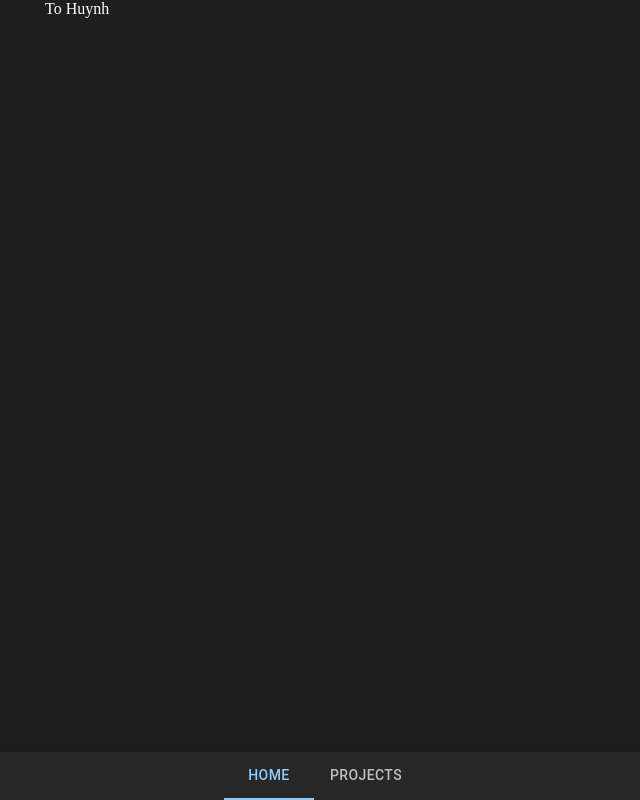
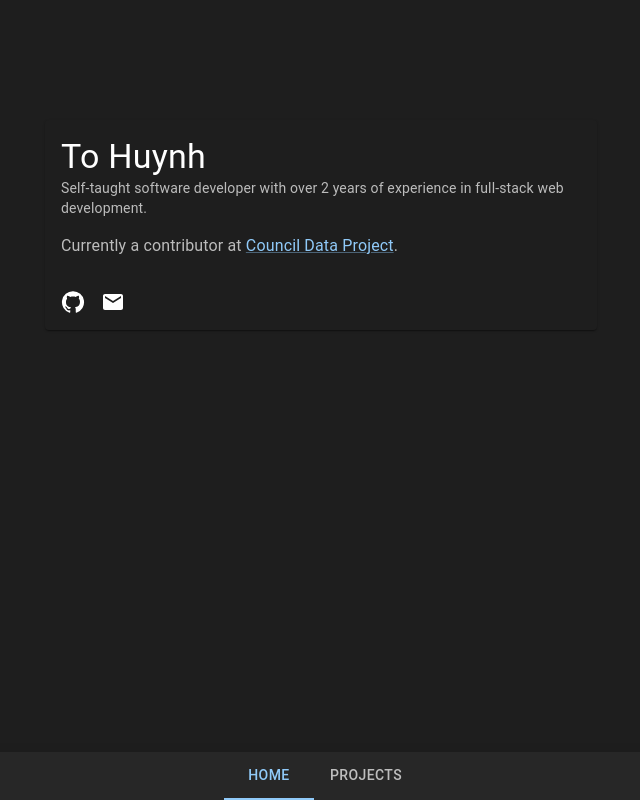
Before and after one commit to tohuynh/tohuynh.github.io, a Next.js app: page / in a window 1280 px wide. Shown: the whole page, without its empty margins (319-959 px from the left). Built offline with nearby package versions, Linux system fonts and the light colour scheme.

Commit message:
Add home page

```diff
--- a/components/Nav/index.tsx
+++ b/components/Nav/index.tsx
@@ -24,22 +24,24 @@ function LinkTab(props: LinkTabProps) {
 const navs = [
   {
     label: "Home",
-    href: "/"
+    href: "/",
   },
   {
     label: "Projects",
-    href: "/projects"
-  }
+    href: "/projects",
+  },
 ]
 
 const Nav = () => {
   const router = useRouter()
-  const pathnameIndex = navs.findIndex(({href}) => href === router.pathname)
+  const pathnameIndex = navs.findIndex(({ href }) => href === router.pathname)
 
   return (
     <AppBar position="fixed" sx={{ top: "auto", bottom: 0 }}>
       <Tabs value={Math.max(pathnameIndex, 0)} aria-label="Navigation" centered>
-        {navs.map(({label, href}) => <LinkTab key={label} label={label} href={href}/>)}
+        {navs.map(({ label, href }) => (
+          <LinkTab key={label} label={label} href={href} />
+        ))}
       </Tabs>
     </AppBar>
   )
--- a/components/page/index.tsx
+++ b/components/page/index.tsx
@@ -1,6 +1,6 @@
 import { Container, ThemeProvider, createTheme, Paper } from "@mui/material"
 import Head from "next/head"
-import { ReactNode, FC } from "react"
+import { ReactNode, FC, CSSProperties } from "react"
 
 import Nav from "../nav"
 
@@ -12,44 +12,38 @@ const darkTheme = createTheme({
 
 type PageProps = {
   children: ReactNode
+  style?: CSSProperties
 }
 
-const Page: FC<PageProps> = ({ children }) => {
+const Page: FC<PageProps> = ({ children, style }) => {
   return (
     <>
       <Head>
         <title>To Huynh</title>
         <meta name="title" content="To Huynh" />
-        <meta
-          name="description"
-          content="Self-taught software developer."
-        />
+        <meta name="description" content="Self-taught software developer." />
         <meta name="viewport" content="initial-scale=1, width=device-width" />
         <meta http-equiv="X-UA-Compatible" content="ie=edge" />
         <meta charSet="UTF-8" />
 
         <meta property="og:title" content="To Huynh" />
-        <meta
-          property="og:description"
-          content="Self-taught software developer."
-        />
+        <meta property="og:description" content="Self-taught software developer." />
         <meta property="og:url" content="https://tohuynh.github.io" />
         <meta property="og:type" content="website" />
 
         <meta name="twitter:title" content="To Huynh" />
-        <meta
-          name="twitter:description"
-          content="Self-taught software developer."
-        />
+        <meta name="twitter:description" content="Self-taught software developer." />
         <meta name="twitter:url" content="https://tohuynh.github.io" />
         <meta name="twitter:card" content="summary" />
       </Head>
       <ThemeProvider theme={darkTheme}>
         <Paper sx={{ minHeight: "100vh", width: "100%" }} square={true}>
           <Nav />
-          <Container maxWidth="sm">
-            <main>{children}</main>
-          </Container>
+          <main>
+            <Container maxWidth="sm" sx={style}>
+              {children}
+            </Container>
+          </main>
         </Paper>
       </ThemeProvider>
     </>
--- a/package.json
+++ b/package.json
@@ -12,6 +12,7 @@
   "dependencies": {
     "@emotion/react": "^11.9.3",
     "@emotion/styled": "^11.9.3",
+    "@mui/icons-material": "^5.8.4",
     "@mui/material": "^5.8.5",
     "next": "12.1.6",
     "react": "18.2.0",
--- a/pages/index.tsx
+++ b/pages/index.tsx
@@ -1,9 +1,46 @@
+import { Paper, Card, CardContent, CardActions, Typography, IconButton, Link } from "@mui/material"
+import { GitHub, Email } from "@mui/icons-material"
 import type { NextPage } from "next"
 
 import Page from "../components/page"
 
 const Home: NextPage = () => {
-  return <Page>To Huynh</Page>
+  return (
+    <Page style={{ paddingTop: "15vh" }}>
+      <Card>
+        <CardContent>
+          <Typography variant="h4" component="h1">
+            To Huynh
+          </Typography>
+          <Typography variant="body2" color="text.secondary">
+            Self-taught software developer with over 2 years of experience in full-stack web
+            development.
+          </Typography>
+          <Typography variant="body1" color="text.secondary" sx={{ marginTop: "1rem" }}>
+            Currently a contributor at{" "}
+            <Link target="_blank" rel="noreferrer noopener" href="https://councildataproject.org">
+              Council Data Project
+            </Link>
+            .
+          </Typography>
+        </CardContent>
+        <CardActions disableSpacing>
+          <IconButton
+            arial-label="GitHub"
+            component="a"
+            href="https://github.com/tohuynh"
+            target="_blank"
+            rel="noreferrer noopener"
+          >
+            <GitHub />
+          </IconButton>
+          <IconButton arial-label="Email" component="a" href="mailto:huynh.nto@gmail.com">
+            <Email />
+          </IconButton>
+        </CardActions>
+      </Card>
+    </Page>
+  )
 }
 
 export default Home
```
Also changed, not shown: 1 other file (tests, documents, lock files or other folders).
